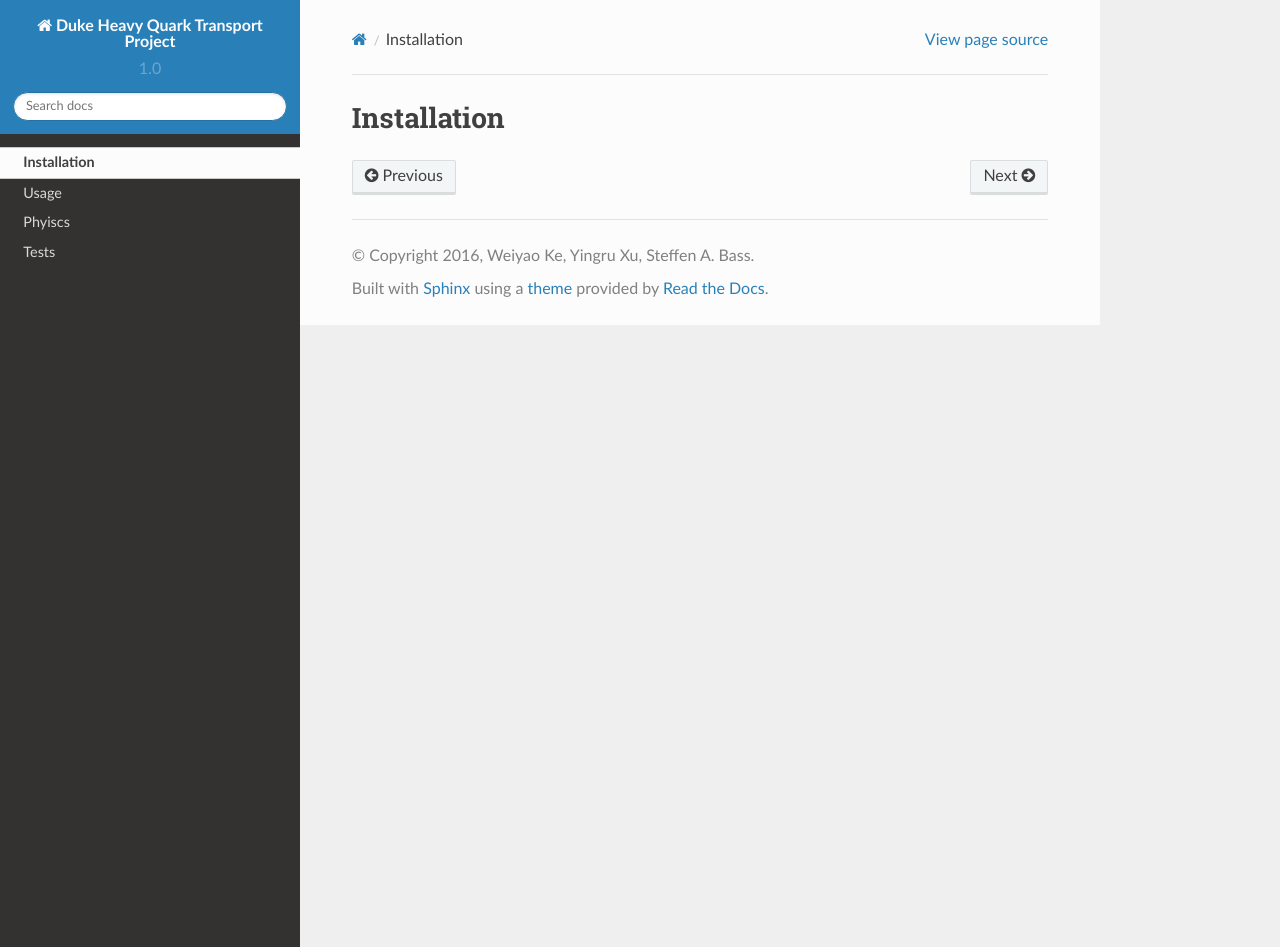
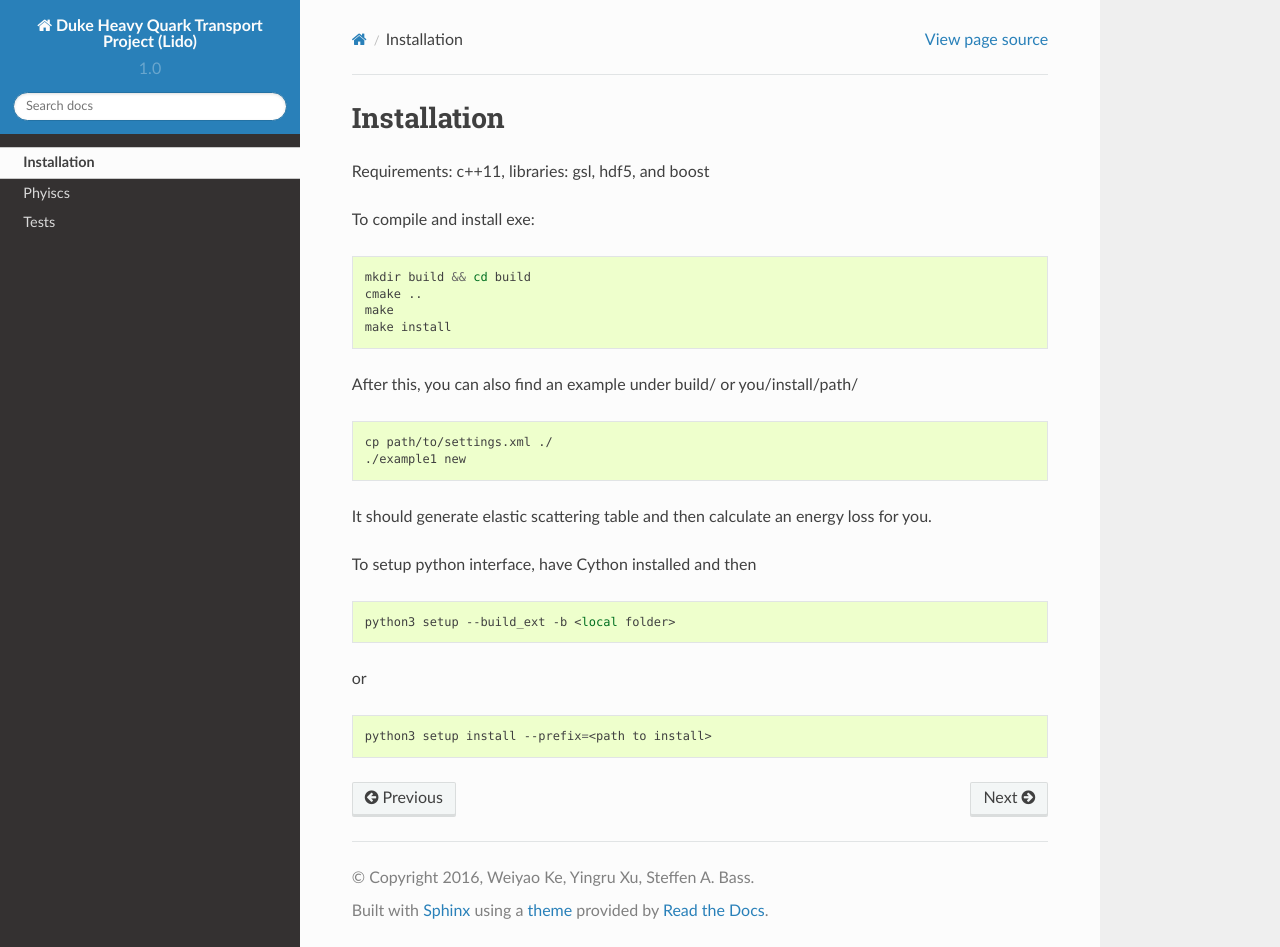
Before and after one commit to keweiyao/Duke-Lido, a Sphinx documentation site: the page built from doc/Installation.rst, in a window 1280 px wide and 947 px high. Built offline with Sphinx 7.4.7 and the Read the Docs theme 2.0.0, drawn with Linux system fonts in a browser that asks for light colours.

Commit message:
updated docs

```diff
--- a/doc/Installation.rst
+++ b/doc/Installation.rst
@@ -1,2 +1,37 @@
 Installation
 =================
+
+Requirements: c++11, libraries: gsl, hdf5, and boost
+
+To compile and install exe:
+
+.. code-block:: bash
+
+  mkdir build && cd build
+  cmake ..
+  make
+  make install
+
+
+After this, you can also find an example under build/ or you/install/path/
+
+.. code-block:: bash
+
+  cp path/to/settings.xml ./
+  ./example1 new
+
+
+It should generate elastic scattering table and then calculate an energy loss for you.
+
+
+To setup python interface, have Cython installed and then
+
+.. code-block:: bash
+
+  python3 setup --build_ext -b <local folder>
+
+or
+
+.. code-block:: bash
+
+  python3 setup install --prefix=<path to install>
--- a/doc/conf.py
+++ b/doc/conf.py
@@ -53,7 +53,7 @@ source_suffix = '.rst'
 master_doc = 'index'
 
 # General information about the project.
-project = u'Duke Heavy Quark Transport Project'
+project = u'Duke Heavy Quark Transport Project (Lido)'
 copyright = u'2016, Weiyao Ke, Yingru Xu, Steffen A. Bass'
 author = u'Weiyao Ke, Yingru Xu, Steffen A. Bass'
 
@@ -145,7 +145,7 @@ latex_documents = [
 # One entry per manual page. List of tuples
 # (source start file, name, description, authors, manual section).
 man_pages = [
-    (master_doc, 'dukeHeavyQuarkProject', u'Duke Heavy Quark Transport Project',
+    (master_doc, 'dukeHeavyQuarkProject', u'Duke Heavy Quark Transport Project (Lido)',
      [author], 1)
 ]
 
--- a/doc/index.rst
+++ b/doc/index.rst
@@ -3,14 +3,13 @@
    You can adapt this file completely to your liking, but it should at least
    contain the root `toctree` directive.
 
-Duke Heavy Quark Transport Project
-=================================================================================
+A Linearized Boltzmann with Diffusion Model (Lido) for Heavy Quark Transport
+====================================================================================
 
 .. toctree::
    :maxdepth: 2
 
    Installation
-   Usage
    Physics
    Tests
 
```
Also changed, not shown: doc/Usage.rst (deleted, +0 -117 lines), 1 other file.
